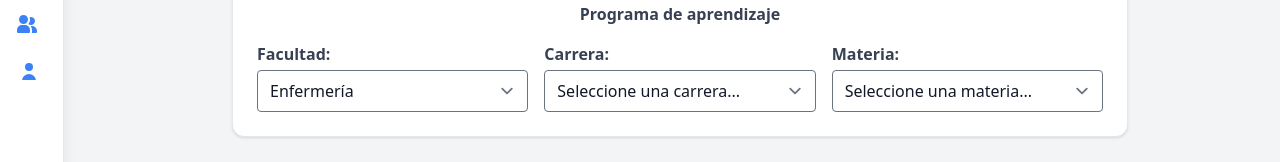
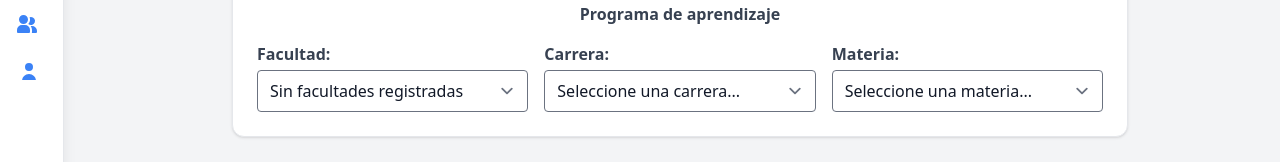
Before and after one commit to OskarAPP/PlaneacionPUA, a React (Vite) app in the folder frontend/: page /procesarpua in a window 1280 px wide. Shown: the part 179-341 px from the top of the page. Built offline with nearby package versions, Linux system fonts and the light colour scheme.

Commit message:
Lectura de facultades
Lectura de facultades segun el docente logueado.

```diff
--- a/frontend/src/Pua/ProcesarPua.jsx
+++ b/frontend/src/Pua/ProcesarPua.jsx
@@ -34,7 +34,7 @@ const ProcesarPua = () => {
   const [cuentaOpen, setCuentaOpen] = useState(false);
 
   // Uso del hook para obtener los datos del docente y el mensaje de bienvenida
-  const { bienvenida } = useDocente();
+  const { docente, bienvenida } = useDocente();
 
   // Funciones para manejar eventos
   const handleAgregarSubcompetencia = () => {
@@ -84,9 +84,15 @@ const ProcesarPua = () => {
               <div className="text-center text-base font-bold text-gray-700 mb-4">Programa de aprendizaje</div>
               <div className="flex flex-col md:flex-row gap-4 justify-center items-center">
                 <div className="flex-1 min-w-[200px]">
-                   <label className="block text-gray-700 font-semibold mb-1">Facultad:</label>
+                  <label className="block text-gray-700 font-semibold mb-1">Facultad:</label>
                   <select className="w-full border dark:border-gray-700 rounded px-3 py-2 bg-white dark:bg-gray-900 dark:text-gray-100">
-                    <option>Enfermería</option>
+                    {docente && docente.facultades && docente.facultades.length > 0 ? (
+                      docente.facultades.map((nombre, idx) => (
+                        <option key={idx} value={nombre}>{nombre}</option>
+                      ))
+                    ) : (
+                      <option>Sin facultades registradas</option>
+                    )}
                   </select>
                 </div>
                 <div className="flex-1 min-w-[200px]">
```
